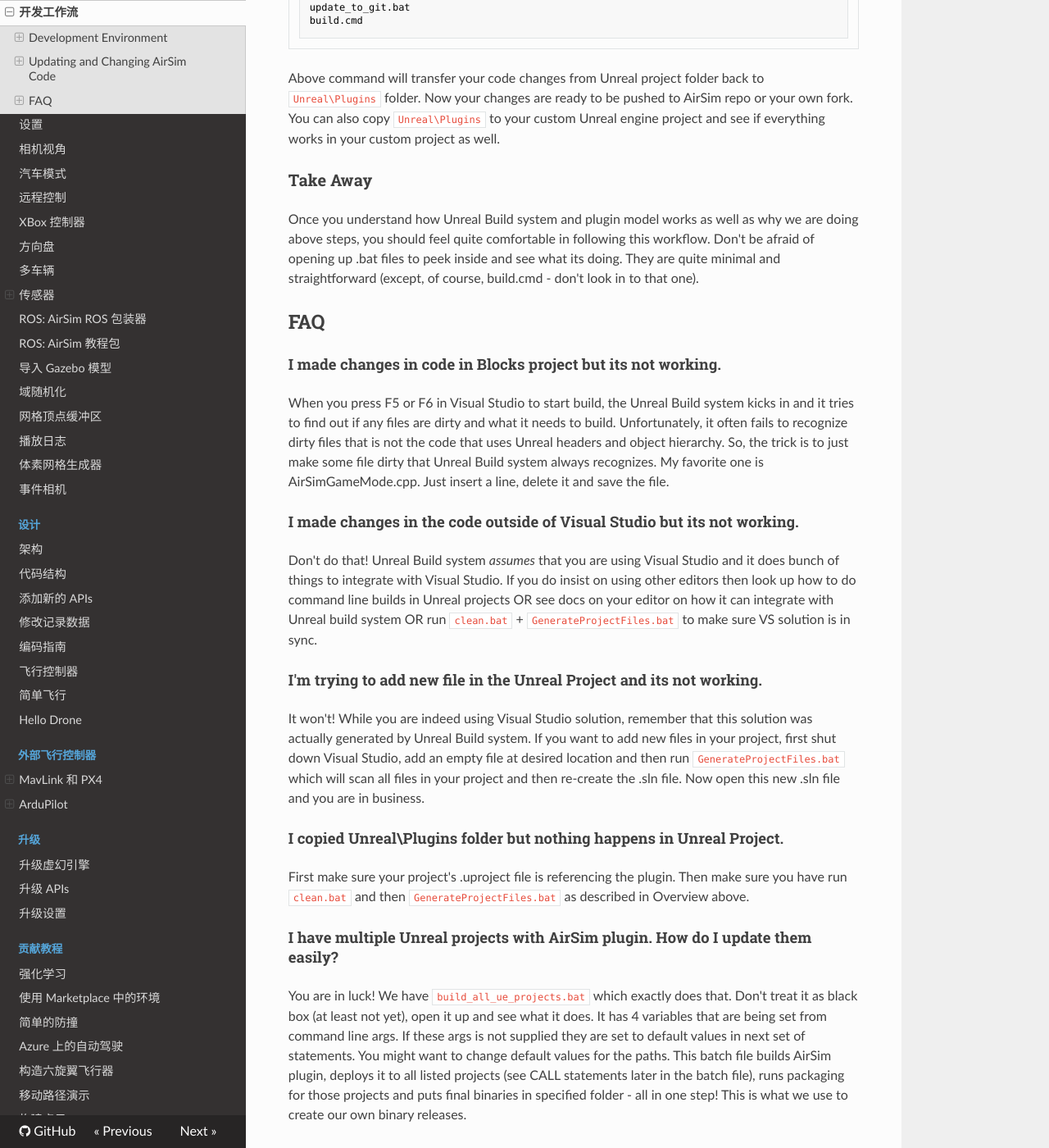
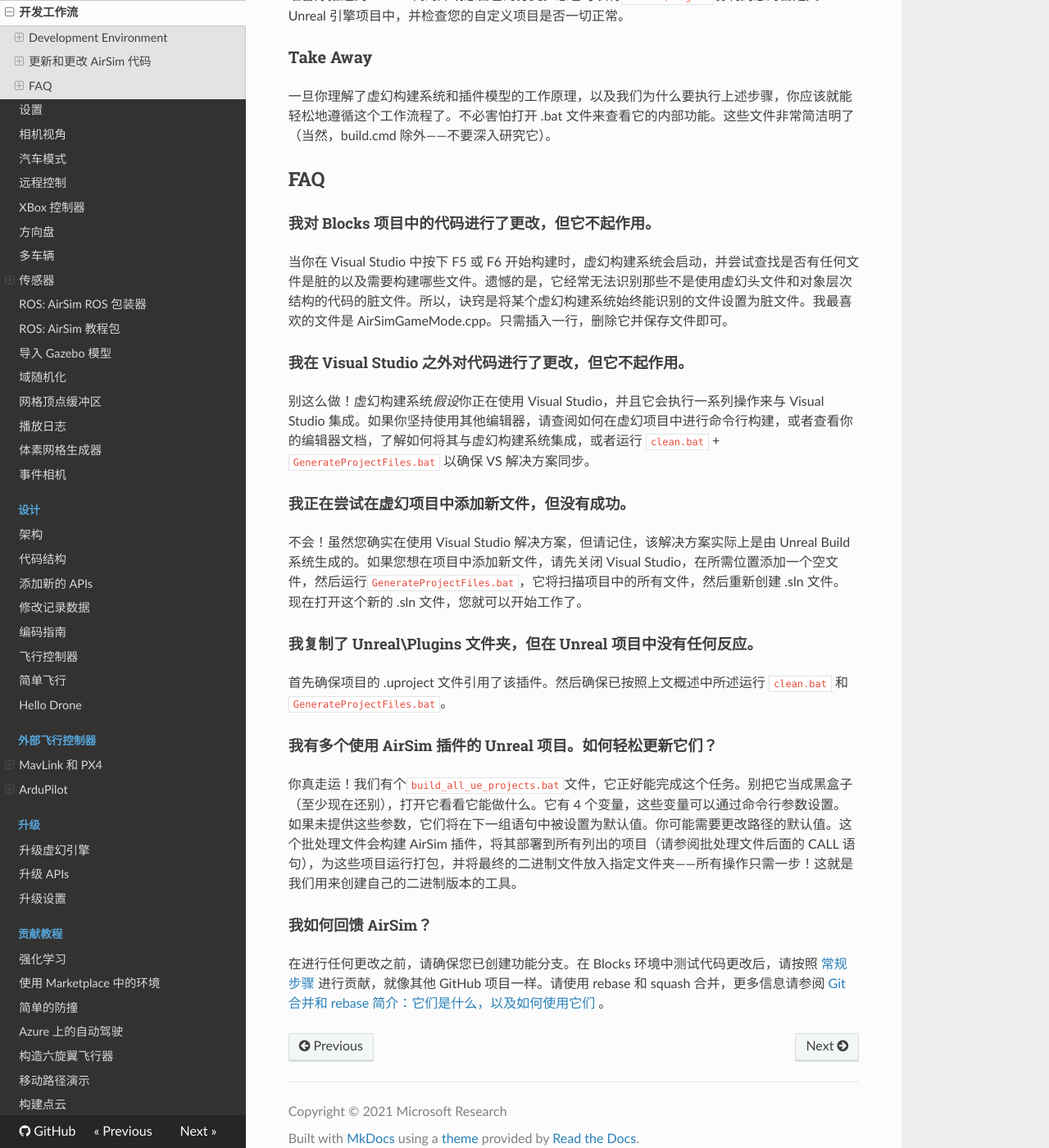
Before and after one commit to nongfu212/air_doc, an MkDocs documentation site: the page built from docs/dev_workflow.md, in a window 1280 px wide and 1400 px high, scrolled down 1752 px. Shown: the whole window at 82% size. Built offline with MkDocs 1.6.1, drawn with Linux system fonts in a browser that asks for light colours; nearby versions of some CDN libraries; some of the changed text lies outside the part shown.

Commit message:
开发工作流程

````diff
--- a/docs/dev_workflow.md
+++ b/docs/dev_workflow.md
@@ -1,23 +1,30 @@
-# Development Workflow
+# 开发工作流程
 
-Below is the guide on how to perform different development activities while working with AirSim. If you are new to Unreal Engine based projects and want to contribute to AirSim or make your own forks for your custom requirements, this might save you some time.
+以下是如何在使用 AirSim 时执行各种开发活动的指南。如果您是虚幻引擎项目的新手，并且想要为 AirSim 做出贡献或根据自己的定制需求创建自己的分支，这可能会节省您的一些时间。
 
 ## Development Environment
-### OS
-We highly recommend Windows 10 and Visual Studio 2019 as your development environment. The support for other OSes and IDE is unfortunately not as mature on the Unreal Engine side and you may risk severe loss of productivity trying to do workarounds and jumping through the hoops.
+### 操作系统
+我们强烈推荐使用 Windows 10 和 Visual Studio 2019 作为您的开发环境。遗憾的是，虚幻引擎对其他操作系统和 IDE 的支持并不成熟，如果您尝试变通方法并跳过繁琐的步骤，可能会面临严重的生产力损失。
 
-### Hardware
-We recommend GPUs such as NVidia 1080 or NVidia Titan series with powerful desktop such as one with 64GB RAM, 6+ cores, SSDs and 2-3 displays (ideally 4K). We have found HP Z840 work quite well for our needs. The development experience on high-end laptops is generally sub-par compared to powerful desktops however they might be useful in a pinch. You generally want laptops with discrete NVidia GPU (at least M2000 or better) with 64GB RAM, SSDs and hopefully 4K display. We have found models such as Lenovo P50 work well for our needs. Laptops with only integrated graphics might not work well.
 
-## Updating and Changing AirSim Code
+### 硬件
 
-### Overview
-AirSim is designed as plugin. This means it can't run by itself, you need to put it in an Unreal project (we call it "environment"). So building and testing AirSim has two steps: (1) build the plugin (2) deploy plugin in Unreal project and run the project.
+我们推荐使用 NVidia 1080 或 NVidia Titan 系列等 GPU，搭配性能强大的台式机，例如配备 64GB RAM、6 核及以上处理器、SSD 和 2-3 台显示器（最好是 4K 显示器）的台式机。我们发现 HP Z840 的性能足以满足我们的需求。高端笔记本电脑的开发体验通常不如性能强大的台式机，但在紧急情况下可能会派上用场。通常情况下，您需要配备独立 NVidia GPU（至少是 M2000 或更高版本）、64GB RAM、SSD 以及 4K 显示器的笔记本电脑。我们发现联想 P50 等型号的笔记本电脑能够很好地满足我们的需求。仅配备集成显卡的笔记本电脑可能无法满足我们的需求。
 
-The first step is accomplished by build.cmd available in AirSim root. This command will update everything you need for the plugin in the `Unreal\Plugins` folder. So to deploy the plugin, you just need to copy `Unreal\Plugins` folder in to your Unreal project folder. Next you should remove all  intermediate files in your Unreal project and then regenerate .sln file for your Unreal project. To do this, we have two handy .bat files in `Unreal\Environments\Blocks` folder: `clean.bat` and `GenerateProjectFiles.bat`. So just run these bat files in sequence from root of your Unreal project. Now you are ready to open new .sln in Visual Studio and press F5 to run it.
 
-### Steps
-Below are the steps we use to make changes in AirSim and test them out. The best way to do development in AirSim code is to use [Blocks project](unreal_blocks.md). This is the light weight project so compile time is relatively faster. Generally the workflow is,
+## 更新和更改 AirSim 代码
+
+### 概述
+AirSim 被设计为插件形式。这意味着它无法独立运行，需要将其放入 Unreal 项目中（我们称之为“环境”）。因此，构建和测试 AirSim 分为 2 个步骤：(1) 构建插件 (2) 在 Unreal 项目中部署插件并运行该项目。
+
+
+第一步是通过 AirSim 根目录下的 build.cmd 完成的。此命令将更新 `Unreal\Plugins` 文件夹中插件所需的所有内容。因此，要部署插件，您只需将 `Unreal\Plugins` 文件夹复制到 Unreal 项目文件夹中即可。接下来，您应该删除 Unreal 项目中的所有中间文件，然后为 Unreal 项目重新生成 .sln 文件。为此，我们在`Unreal\Environments\Blocks`文件夹中提供了两个方便的 .bat 文件：`clean.bat`和`GenerateProjectFiles.bat`。因此，只需从 Unreal 项目的根目录按顺序运行这两个 bat 文件即可。现在，您可以在 Visual Studio 中打开新的 .sln 文件并按 F5 运行它。
+
+
+### 步骤
+
+以下是我们在 AirSim 中进行更改并测试的步骤。在 AirSim 代码中进行开发的最佳方式是使用 [Blocks 项目](unreal_blocks.md)。这是一个轻量级项目，因此编译时间相对较快。通常的工作流程如下：
+
 
 ```
 REM //Use x64 Native Tools Command Prompt for VS 2019
@@ -30,9 +37,11 @@
 start Blocks.sln
 ```
 
-Above commands first builds the AirSim plugin and then deploys it to Blocks project using handy `update_from_git.bat`. Now you can work inside Visual Studio solution, make changes to the code and just run F5 to build, run and test your changes. The debugging, break points etc should work as usual.
+上述命令首先构建 AirSim 插件，然后使用便捷的`update_from_git.bat`将其部署到 Blocks 项目中。现在，您可以在 Visual Studio 解决方案中工作，修改代码，然后只需按 F5 即可构建、运行并测试更改。调试、断点等功能应该可以正常工作。
 
-After you are done with you code changes, you might want to push your changes back to AirSim repo or your own fork or you may deploy the new plugin to your custom Unreal project. To do this, go back to command prompt and first update the AirSim repo folder:
+
+完成代码更改后，您可能希望将更改推送回 AirSim 仓库或您自己的 fork，或者您可以将新插件部署到您的自定义 Unreal 项目中。为此，请返回命令提示符并首先更新 AirSim 仓库文件夹：
+
 
 
 ```
@@ -43,27 +52,40 @@
 build.cmd
 ```
 
-Above command will transfer your code changes from Unreal project folder back to `Unreal\Plugins` folder. Now your changes are ready to be pushed to AirSim repo or your own fork. You can also copy `Unreal\Plugins` to your custom Unreal engine project and see if everything works in your custom project as well.
+上述命令会将您的代码更改从 Unreal 项目文件夹转移回`Unreal\Plugins`文件夹。现在，您的更改已准备好推送到 AirSim 代码库或您自己的分支。您也可以将`Unreal\Plugins`复制到您的自定义 Unreal 引擎项目中，并检查您的自定义项目是否一切正常。
+
 
 ### Take Away
- Once you understand how Unreal Build system and plugin model works as well as why we are doing above steps, you should feel quite comfortable in following this workflow. Don't be afraid of opening up .bat files to peek inside and see what its doing. They are quite minimal and straightforward (except, of course, build.cmd - don't look in to that one).
+
+一旦你理解了虚幻构建系统和插件模型的工作原理，以及我们为什么要执行上述步骤，你应该就能轻松地遵循这个工作流程了。不必害怕打开 .bat 文件来查看它的内部功能。这些文件非常简洁明了（当然，build.cmd 除外——不要深入研究它）。
+
 
 ## FAQ
 
-#### I made changes in code in Blocks project but its not working.
-When you press F5 or F6 in Visual Studio to start build, the Unreal Build system kicks in and it tries to find out if any files are dirty and what it needs to build. Unfortunately, it often fails to recognize dirty files that is not the code that uses Unreal headers and object hierarchy. So, the trick is to just make some file dirty that Unreal Build system always recognizes. My favorite one is AirSimGameMode.cpp. Just insert a line, delete it and save the file.
+#### 我对 Blocks 项目中的代码进行了更改，但它不起作用。
+当你在 Visual Studio 中按下 F5 或 F6 开始构建时，虚幻构建系统会启动，并尝试查找是否有任何文件是脏的以及需要构建哪些文件。遗憾的是，它经常无法识别那些不是使用虚幻头文件和对象层次结构的代码的脏文件。所以，诀窍是将某个虚幻构建系统始终能识别的文件设置为脏文件。我最喜欢的文件是 AirSimGameMode.cpp。只需插入一行，删除它并保存文件即可。
 
-#### I made changes in the code outside of Visual Studio but its not working.
-Don't do that! Unreal Build system *assumes* that you are using Visual Studio and it does bunch of things to integrate with Visual Studio. If you do insist on using other editors then look up how to do command line builds in Unreal projects OR see docs on your editor on how it can integrate with Unreal build system OR run `clean.bat` + `GenerateProjectFiles.bat` to make sure VS solution is in sync.
 
-#### I'm trying to add new file in the Unreal Project and its not working.
-It won't! While you are indeed using Visual Studio solution, remember that this solution was actually generated by Unreal Build system. If you want to add new files in your project, first shut down Visual Studio, add an empty file at desired location and then run `GenerateProjectFiles.bat` which will scan all files in your project and then re-create the .sln file. Now open this new .sln file and you are in business.
+#### 我在 Visual Studio 之外对代码进行了更改，但它不起作用。
 
-#### I copied Unreal\Plugins folder but nothing happens in Unreal Project.
-First make sure your project's .uproject file is referencing the plugin. Then make sure you have run `clean.bat` and then `GenerateProjectFiles.bat` as described in Overview above.
+别这么做！虚幻构建系统*假设*你正在使用 Visual Studio，并且它会执行一系列操作来与 Visual Studio 集成。如果你坚持使用其他编辑器，请查阅如何在虚幻项目中进行命令行构建，或者查看你的编辑器文档，了解如何将其与虚幻构建系统集成，或者运行 `clean.bat` + `GenerateProjectFiles.bat` 以确保 VS 解决方案同步。
 
-#### I have multiple Unreal projects with AirSim plugin. How do I update them easily?
-You are in luck! We have `build_all_ue_projects.bat` which exactly does that. Don't treat it as black box (at least not yet), open it up and see what it does.  It has 4 variables that are being set from command line args. If these args is not supplied they are set to default values in next set of statements. You might want to change default values for the paths. This batch file builds AirSim plugin, deploys it to all listed projects (see CALL statements later in the batch file), runs packaging for those projects and puts final binaries in specified folder - all in one step! This is what we use to create our own binary releases.
 
-#### How do I contribute back to AirSim?
-Before making any changes make sure you have created your feature branch. After you test your code changes in Blocks environment, follow the [usual steps](https://akrabat.com/the-beginners-guide-to-contributing-to-a-github-project/) to make contributions just like any other GitHub projects. Please use rebase and squash merge, for more information see [An introduction to Git merge and rebase: what they are, and how to use them](https://www.freecodecamp.org/news/an-introduction-to-git-merge-and-rebase-what-they-are-and-how-to-use-them-131b863785f/).
+#### 我正在尝试在虚幻项目中添加新文件，但没有成功。
+
+不会！虽然您确实在使用 Visual Studio 解决方案，但请记住，该解决方案实际上是由 Unreal Build 系统生成的。如果您想在项目中添加新文件，请先关闭 Visual Studio，在所需位置添加一个空文件，然后运行`GenerateProjectFiles.bat`，它将扫描项目中的所有文件，然后重新创建 .sln 文件。现在打开这个新的 .sln 文件，您就可以开始工作了。
+
+
+#### 我复制了 Unreal\Plugins 文件夹，但在 Unreal 项目中没有任何反应。
+
+首先确保项目的 .uproject 文件引用了该插件。然后确保已按照上文概述中所述运行 `clean.bat` 和 `GenerateProjectFiles.bat`。
+
+
+#### 我有多个使用 AirSim 插件的 Unreal 项目。如何轻松更新它们？
+
+你真走运！我们有个`build_all_ue_projects.bat`文件，它正好能完成这个任务。别把它当成黑盒子（至少现在还别），打开它看看它能做什么。它有 4 个变量，这些变量可以通过命令行参数设置。如果未提供这些参数，它们将在下一组语句中被设置为默认值。你可能需要更改路径的默认值。这个批处理文件会构建 AirSim 插件，将其部署到所有列出的项目（请参阅批处理文件后面的 CALL 语句），为这些项目运行打包，并将最终的二进制文件放入指定文件夹——所有操作只需一步！这就是我们用来创建自己的二进制版本的工具。
+
+
+#### 我如何回馈 AirSim？
+
+在进行任何更改之前，请确保您已创建功能分支。在 Blocks 环境中测试代码更改后，请按照 [常规步骤](https://akrabat.com/the-beginners-guide-to-contributing-to-a-github-project/) 进行贡献，就像其他 GitHub 项目一样。请使用 rebase 和 squash 合并，更多信息请参阅 [Git 合并和 rebase 简介：它们是什么，以及如何使用它们](https://www.freecodecamp.org/news/an-introduction-to-git-merge-and-rebase-what-they-are-and-how-to-use-them-131b863785f/) 。
````
